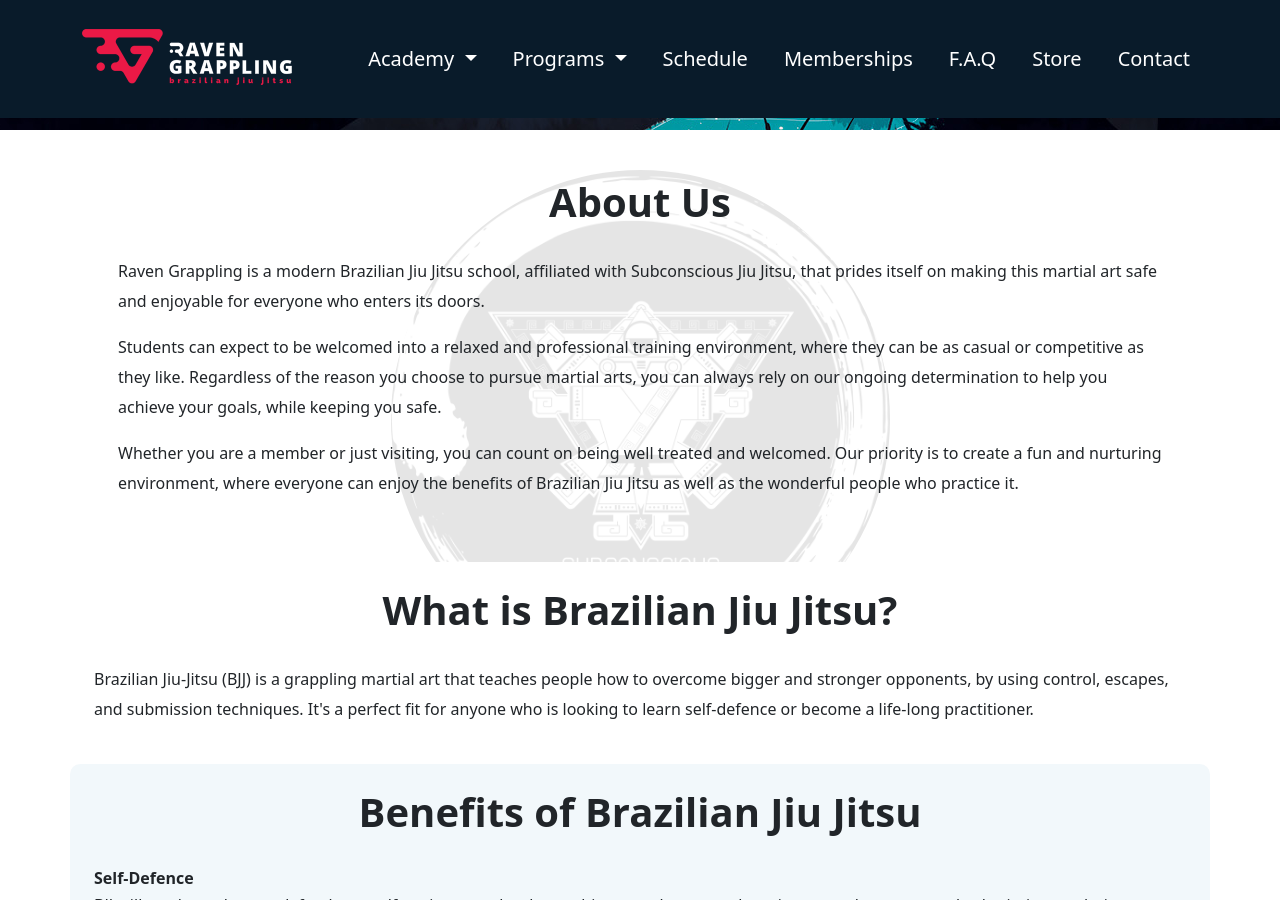
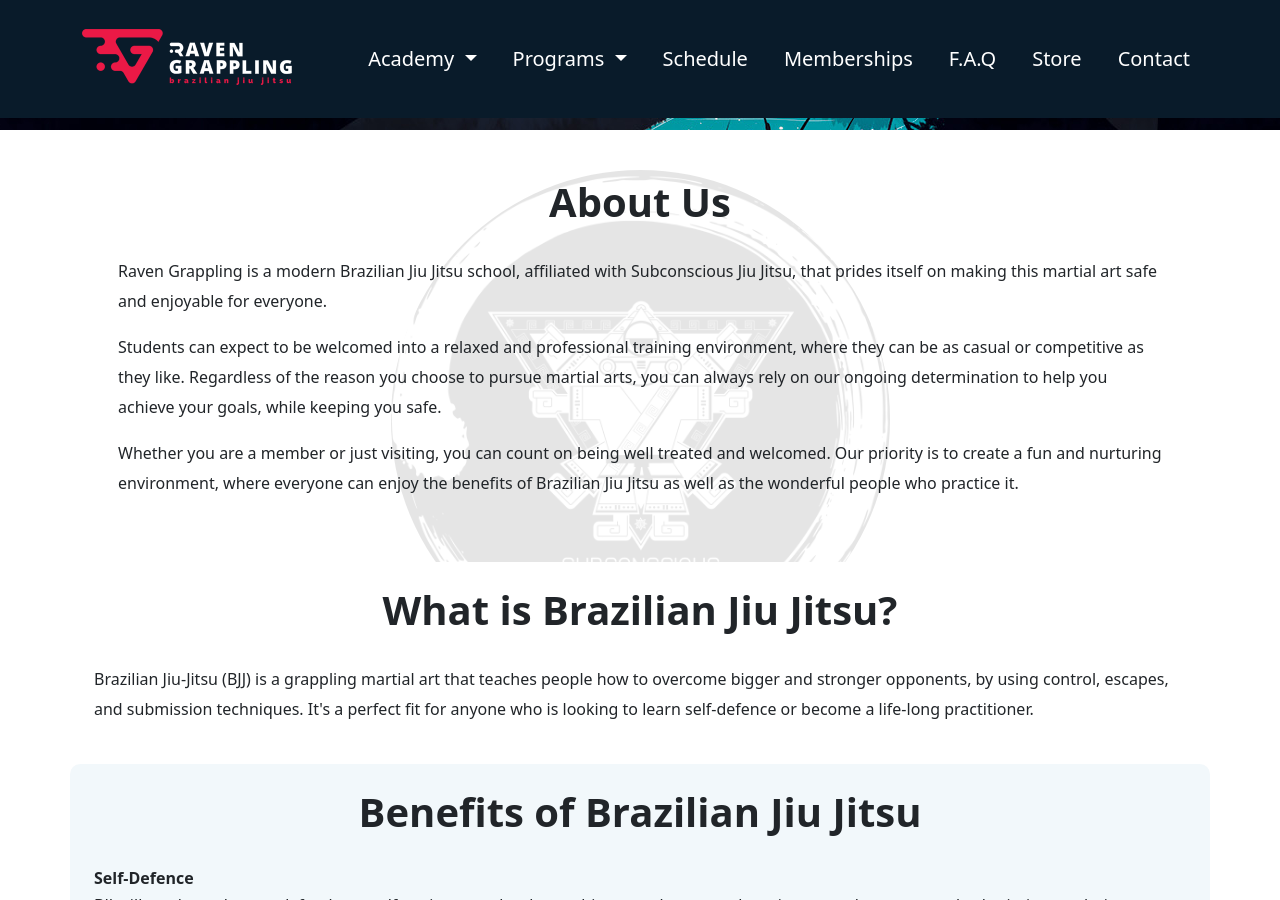
Before and after one commit to RavenGrappling/RavenGrappling.github.io, a Jekyll site: the page built from index.md, in a window 1280 px wide and 900 px high, scrolled down 578 px. Built offline with Jekyll 4.4.1, drawn with Linux system fonts in a browser that asks for light colours.

Commit message:
Update index.md

```diff
--- a/index.md
+++ b/index.md
@@ -18,7 +18,7 @@ layout: default
   </h1>
 
   <p>
-    Raven Grappling is a modern Brazilian Jiu Jitsu school, affiliated with Subconscious Jiu Jitsu, that prides itself on making this martial art safe and enjoyable for everyone who enters its doors.
+    Raven Grappling is a modern Brazilian Jiu Jitsu school, affiliated with Subconscious Jiu Jitsu, that prides itself on making this martial art safe and enjoyable for everyone.
   </p>
   <p>
     Students can expect to be welcomed into a relaxed and professional training environment, where they can be as casual or competitive as they like. Regardless of the reason you choose to pursue martial arts, you can always rely on our ongoing determination to help you achieve your goals, while keeping you safe.
```
